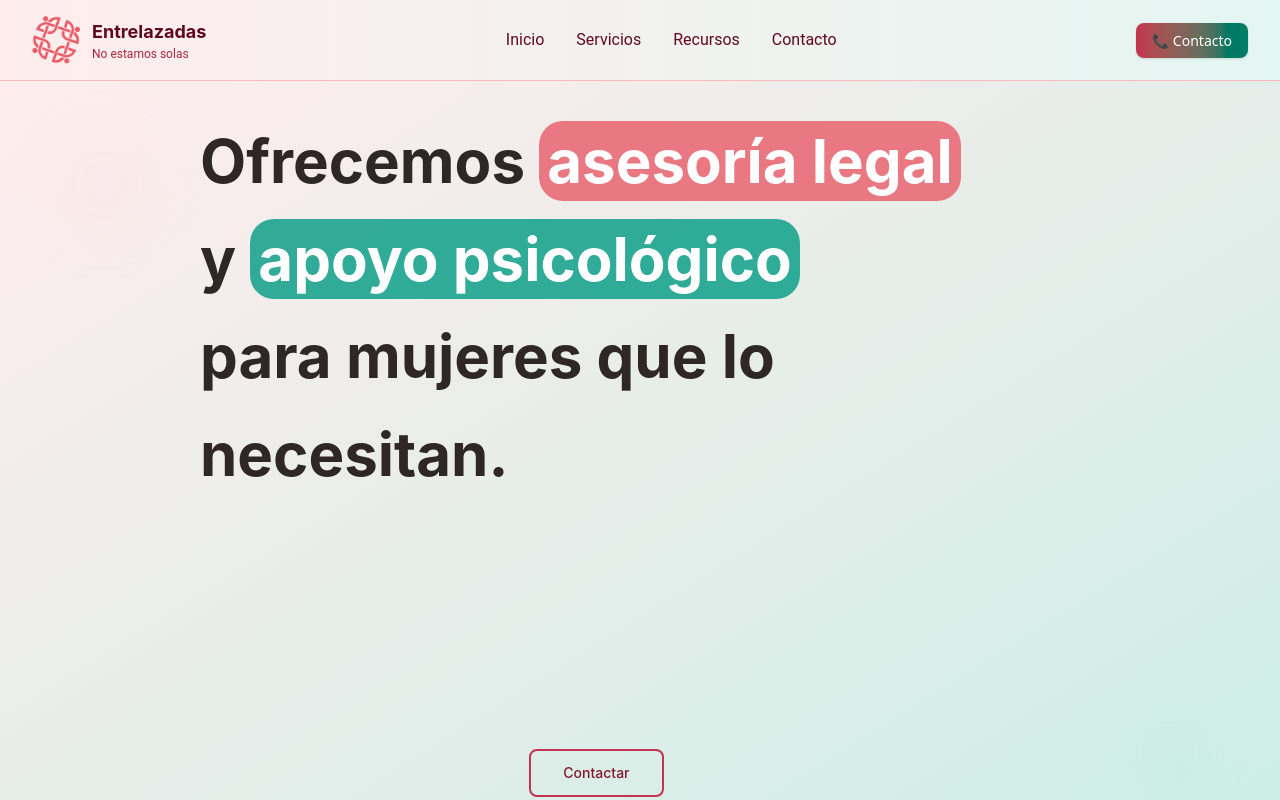
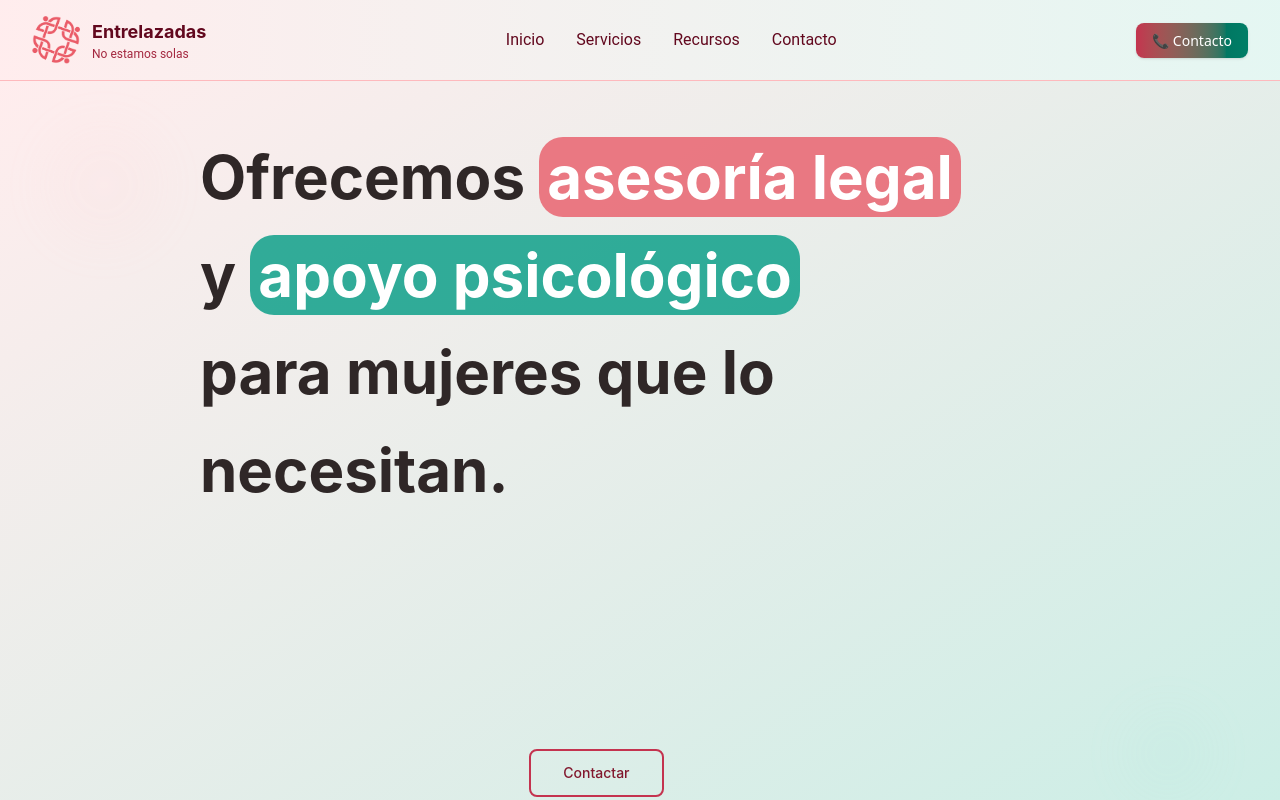
Before and after one commit to grzlz/entrelazadas, a SvelteKit app: page / in a window 1280 px wide. Shown: the top 800 px of the page. Built offline with nearby package versions, Linux system fonts and the light colour scheme.

Commit message:
Automatic deploy

```diff
--- a/src/routes/+page.svelte
+++ b/src/routes/+page.svelte
@@ -8,7 +8,7 @@
         </div>
 
         <div class="max-w-4xl mx-auto text-left pt-8 relative z-10 px-2">
-            <h1 class="text-2xl sm:text-3xl md:text-4xl lg:text-5xl xl:text-6xl font-primary font-bold mb-12 text-gray-800 leading-relaxed">
+            <h1 class="text-2xl sm:text-3xl md:text-4xl lg:text-5xl xl:text-6xl font-primary mt-4 font-bold mb-12 text-gray-800 leading-relaxed">
                 Ofrecemos
                 <span class="bg-primary-400/80 text-white px-2 py-1 rounded-3xl">asesoría legal</span>
                 <br>
```
